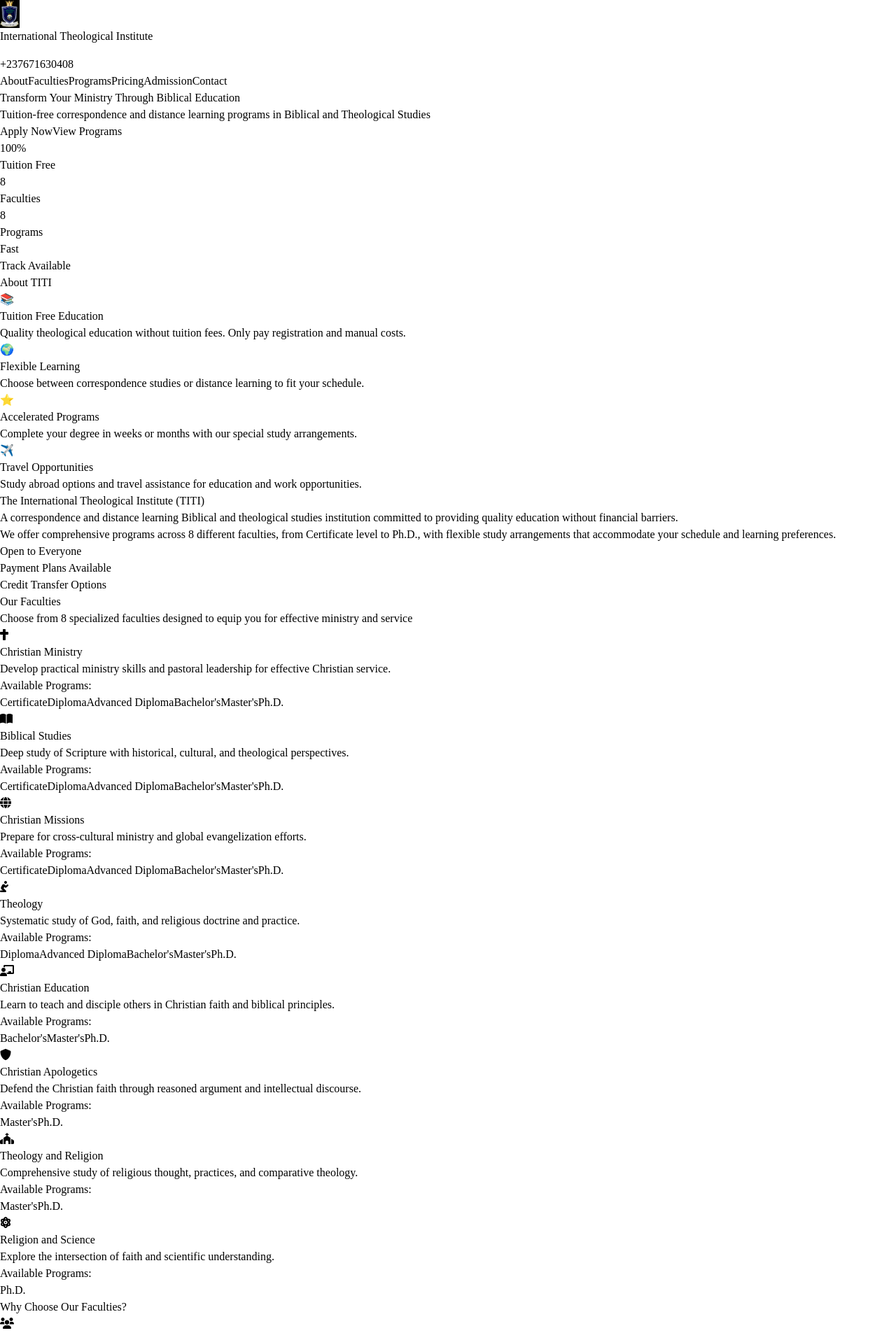
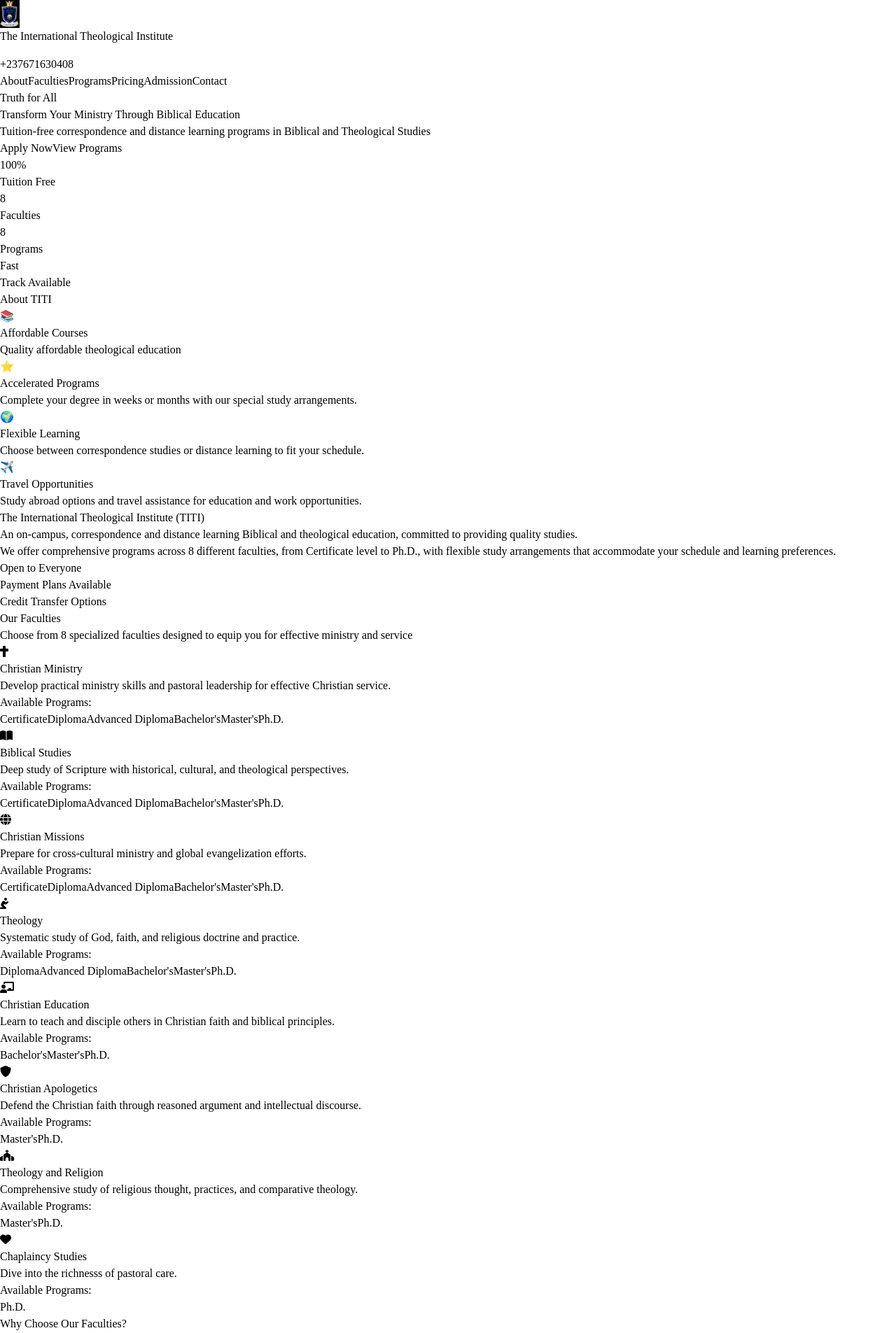
Before and after one commit to Apie237/titi-programs, a React (Vite) app: page / in a window 1280 px wide. Shown: the top 1905 px of the page at 70% size. Built offline with nearby package versions, Linux system fonts and the light colour scheme.

Commit message:
about and faculties section update

```diff
--- a/src/components/About.jsx
+++ b/src/components/About.jsx
@@ -4,18 +4,18 @@ const About = () => {
   const features = [
     {
       icon: '📚',
-      title: 'Tuition Free Education',
-      description: 'Quality theological education without tuition fees. Only pay registration and manual costs.'
+      title: 'Affordable Courses',
+      description: 'Quality affordable theological education'
+    },
+    {
+      icon: '⭐',
+      title: 'Accelerated Programs',
+      description: 'Complete your degree in weeks or months with our special study arrangements.'
     },
     {
       icon: '🌍',
       title: 'Flexible Learning',
       description: 'Choose between correspondence studies or distance learning to fit your schedule.'
-    },
-    {
-      icon: '⭐',
-      title: 'Accelerated Programs',
-      description: 'Complete your degree in weeks or months with our special study arrangements.'
     },
     {
       icon: '✈️',
@@ -68,8 +68,8 @@ const About = () => {
             </h3>
             <div className="text-lg text-gray-700 space-y-4">
               <p>
-                A correspondence and distance learning Biblical and theological studies institution
-                committed to providing quality education without financial barriers.
+                An on-campus, correspondence and distance learning Biblical and theological education,
+                committed to providing quality studies.
               </p>
               <p>
                 We offer comprehensive programs across 8 different faculties, from Certificate
--- a/src/components/Faculties.jsx
+++ b/src/components/Faculties.jsx
@@ -45,9 +45,9 @@ const Faculties = () => {
       programs: ['Master\'s', 'Ph.D.']
     },
     {
-      name: 'Religion and Science',
-      icon: 'fas fa-atom',
-      description: 'Explore the intersection of faith and scientific understanding.',
+      name: 'Chaplaincy Studies',
+      icon: 'fas fa-heart',
+      description: ' Dive into the richnesss of pastoral care.',
       programs: ['Ph.D.']
     }
   ];
--- a/src/components/Hero.jsx
+++ b/src/components/Hero.jsx
@@ -14,6 +14,11 @@ const Hero = () => {
   return (
     <section className="bg-gradient-to-br from-blue-600 to-purple-700 text-white py-20 px-6">
       <div className="max-w-4xl mx-auto text-center">
+        {/* Motto */}
+        <div className="text-lg md:text-xl font-medium mb-4 text-yellow-300 uppercase tracking-wider">
+          Truth for All
+        </div>
+
         {/* Main Heading */}
         <h1 className="text-4xl md:text-6xl font-bold mb-6 leading-tight">
           Transform Your Ministry Through
--- a/src/components/Navbar.jsx
+++ b/src/components/Navbar.jsx
@@ -19,7 +19,7 @@ const Navbar = () => {
               }}
             />
             <h1 className="text-slate-800 text-xl font-bold hidden sm:block">
-              International Theological Institute
+              The International Theological Institute
             </h1>
           </div>
 
```
